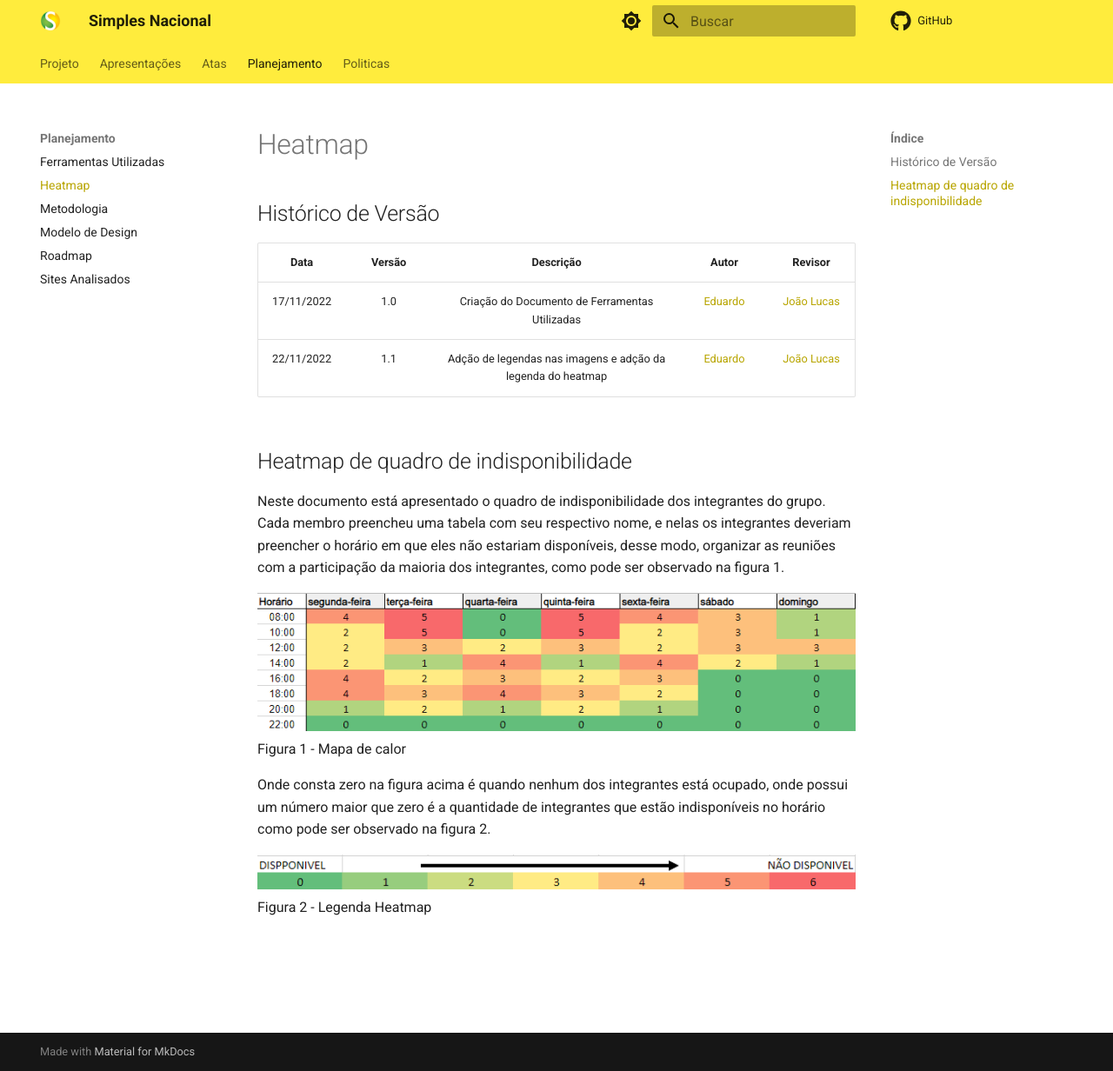
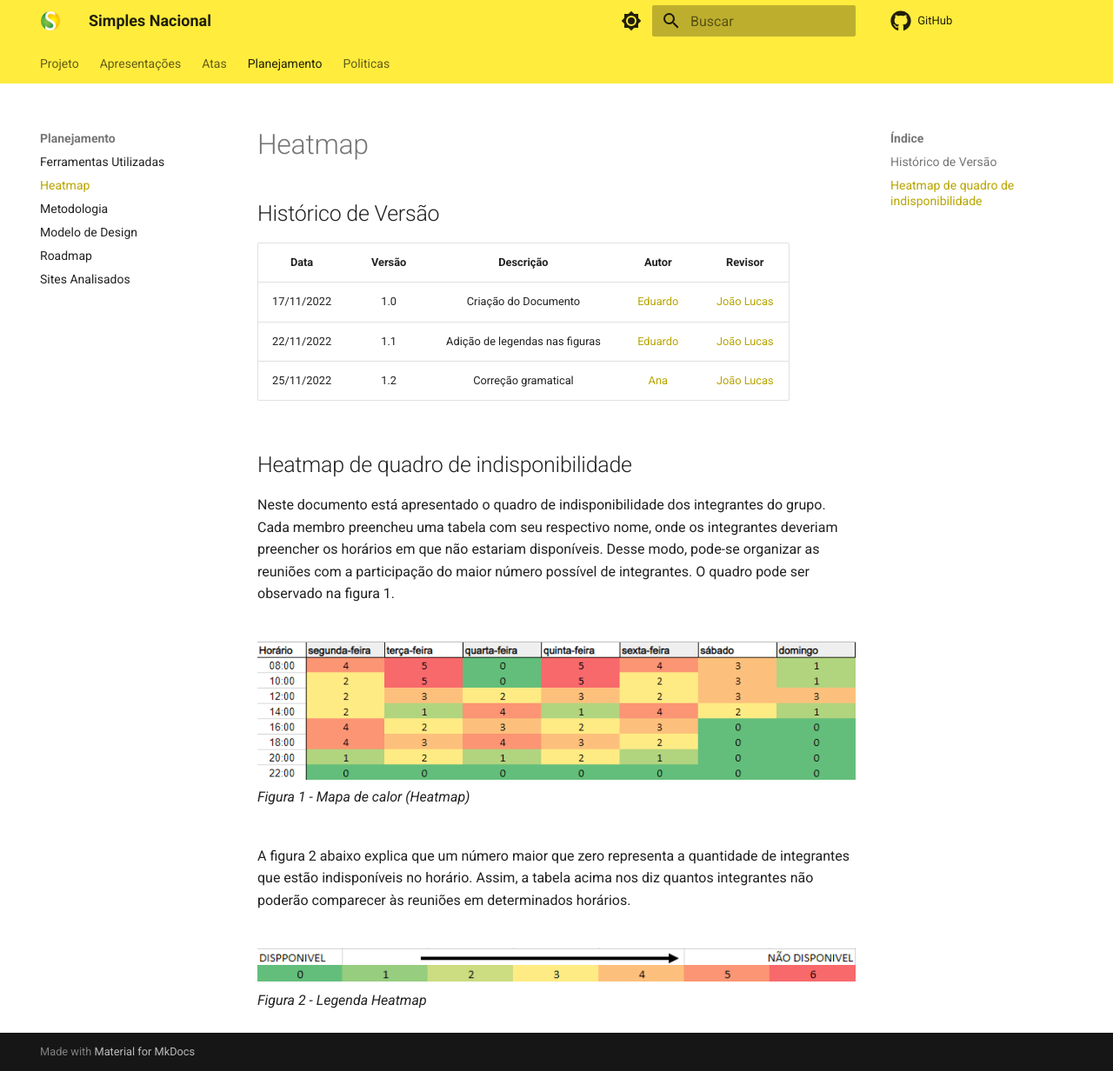
Before and after one commit to Interacao-Humano-Computador/2022.2-SimplesNacional, an MkDocs documentation site: the page built from docs/Planejamento/Heatmap.md, in a window 1280 px wide and 1232 px high. Shown: the whole window at 87% size. Built offline with MkDocs 1.6.1 and Material for MkDocs 9.7.7, drawn with Linux system fonts in a browser that asks for light colours; comment, search, counter and statistics services are not loaded.

Commit message:
Clarifica textos heatmap

```diff
--- a/docs/Planejamento/Heatmap.md
+++ b/docs/Planejamento/Heatmap.md
@@ -1,20 +1,20 @@
 # Heatmap
 
 ## Histórico de Versão
-
 |Data|Versão|Descrição|Autor|Revisor|
 | :----------: | :------: | :-----------: | :---------: |:---------: |
-|17/11/2022|1.0|Criação do Documento de Ferramentas Utilizadas| [Eduardo](https://github.com/edudsan)| [João Lucas](https://github.com/HacKairos)|
-|22/11/2022|1.1|Adção de legendas nas imagens e adção da legenda do heatmap| [Eduardo](https://github.com/edudsan)| [João Lucas](https://github.com/HacKairos)|
+|17/11/2022|1.0|Criação do Documento| [Eduardo](https://github.com/edudsan)| [João Lucas](https://github.com/HacKairos)|
+|22/11/2022|1.1|Adição de legendas nas figuras| [Eduardo](https://github.com/edudsan)| [João Lucas](https://github.com/HacKairos)|
+|25/11/2022|1.2|Correção gramatical| [Ana](https://github.com/AnHoff)| [João Lucas](https://github.com/HacKairos)|
 
 ## Heatmap de quadro de indisponibilidade
 
-Neste documento está apresentado o quadro de indisponibilidade dos integrantes do grupo. Cada membro preencheu uma tabela com seu respectivo nome, e nelas os integrantes deveriam
-preencher o horário em que eles não estariam disponíveis, desse modo, organizar as reuniões com a participação da maioria dos integrantes, como pode ser observado na figura 1.
+Neste documento está apresentado o quadro de indisponibilidade dos integrantes do grupo. Cada membro preencheu uma tabela com seu respectivo nome, onde os integrantes deveriam preencher os horários em que não estariam disponíveis. Desse modo, pode-se organizar as reuniões com a participação do maior número possível de integrantes. O quadro pode ser observado na figura 1.<br><br>
 
+<img src='../../assets/images/heatmap.png'></img><br>
+*Figura 1 - Mapa de calor (Heatmap)*<br><br>
 
-<img src='../../assets/images/heatmap.png'><br>Figura 1 - Mapa de calor </img>
+A figura 2 abaixo explica que um número maior que zero representa a quantidade de integrantes que estão indisponíveis no horário. Assim, a tabela acima nos diz quantos integrantes não poderão comparecer às reuniões em determinados horários.<br><br>
 
-Onde consta zero na figura acima é quando nenhum dos integrantes está ocupado, onde possui um número maior que zero é a quantidade de integrantes que estão indisponíveis no horário como pode ser observado na figura 2.
-
-<img src='../../assets/images/legendaHeatmap.png'><br>Figura 2 - Legenda Heatmap</img>
+<img src='../../assets/images/legendaHeatmap.png'></img><br>
+*Figura 2 - Legenda Heatmap*
```
